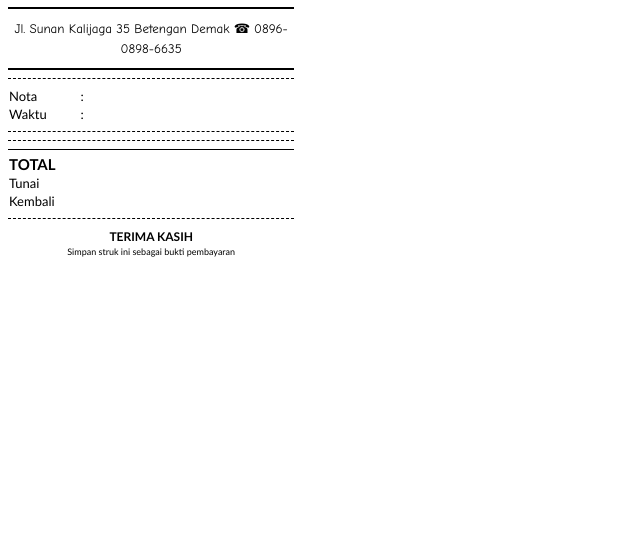
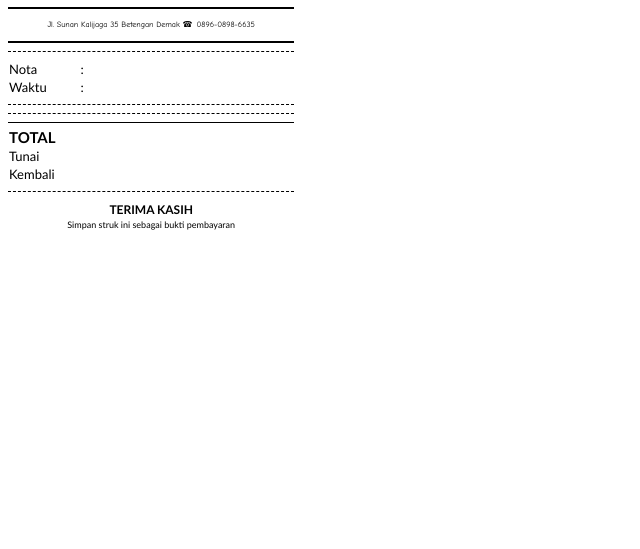
Before and after one commit to dukunexcel/Korcam, a plain HTML site: page index.html in a window 1280 px wide. Shown: the part 251-800 px from the top of the page, without its empty margins (0-640 px from the left). Drawn offline with Linux system fonts and the light colour scheme.

Commit message:
Update index.html

```diff
--- a/index.html
+++ b/index.html
@@ -19,7 +19,7 @@
         /* --- FONT DEFINITION --- */
         body { font-family: Calibri, sans-serif; font-size: 14px; }
         .header-title { font-family: Bodoni, 'Times New Roman', serif; }
-        .contact-info { font-family: 'Comic Sans MS', cursive; font-size: 13px; }
+        .contact-info { font-family: 'Comic Sans MS', cursive; font-size: 8px; }
 
         /* --- LAYOUT HELPERS --- */
         .container { width: 100%; }
```
